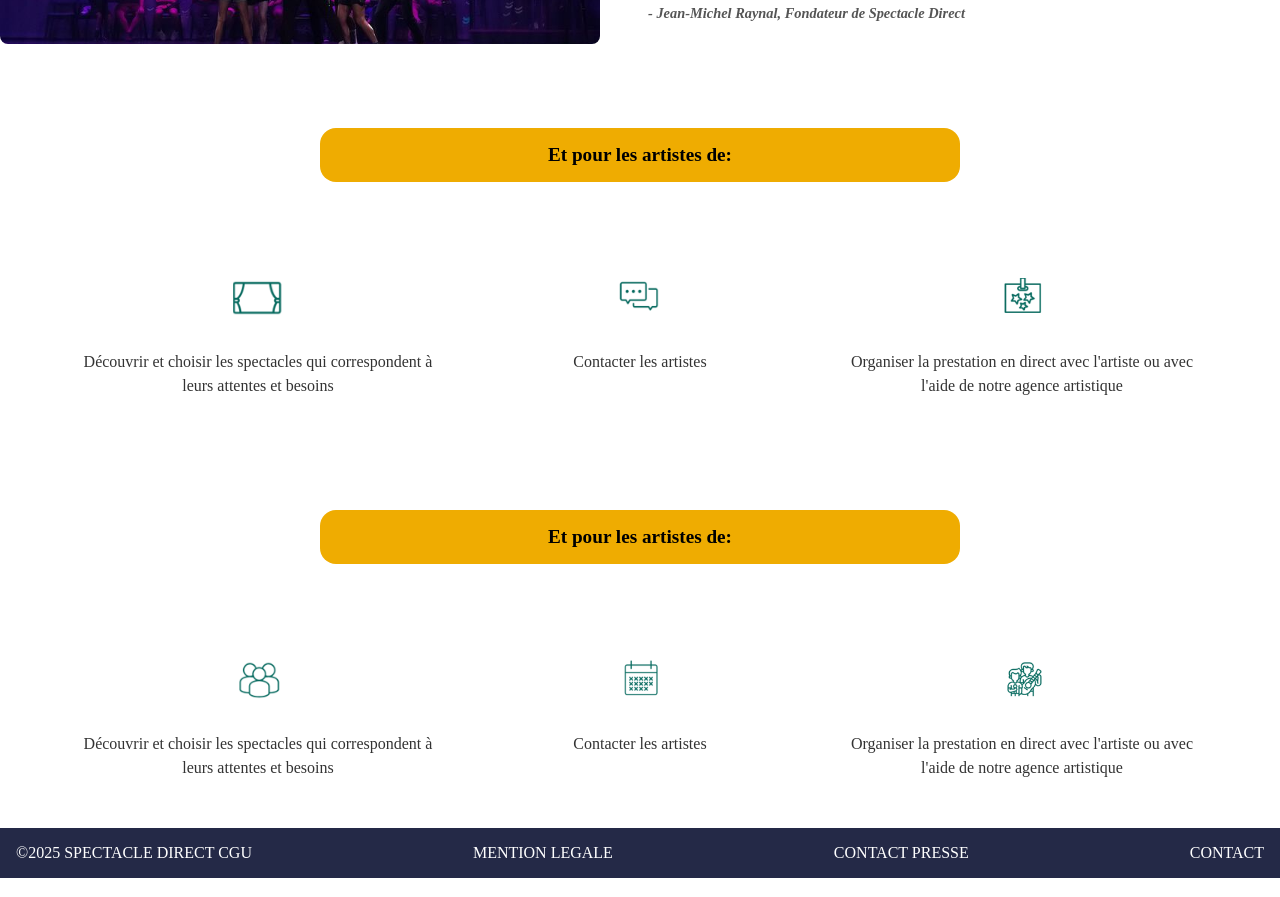
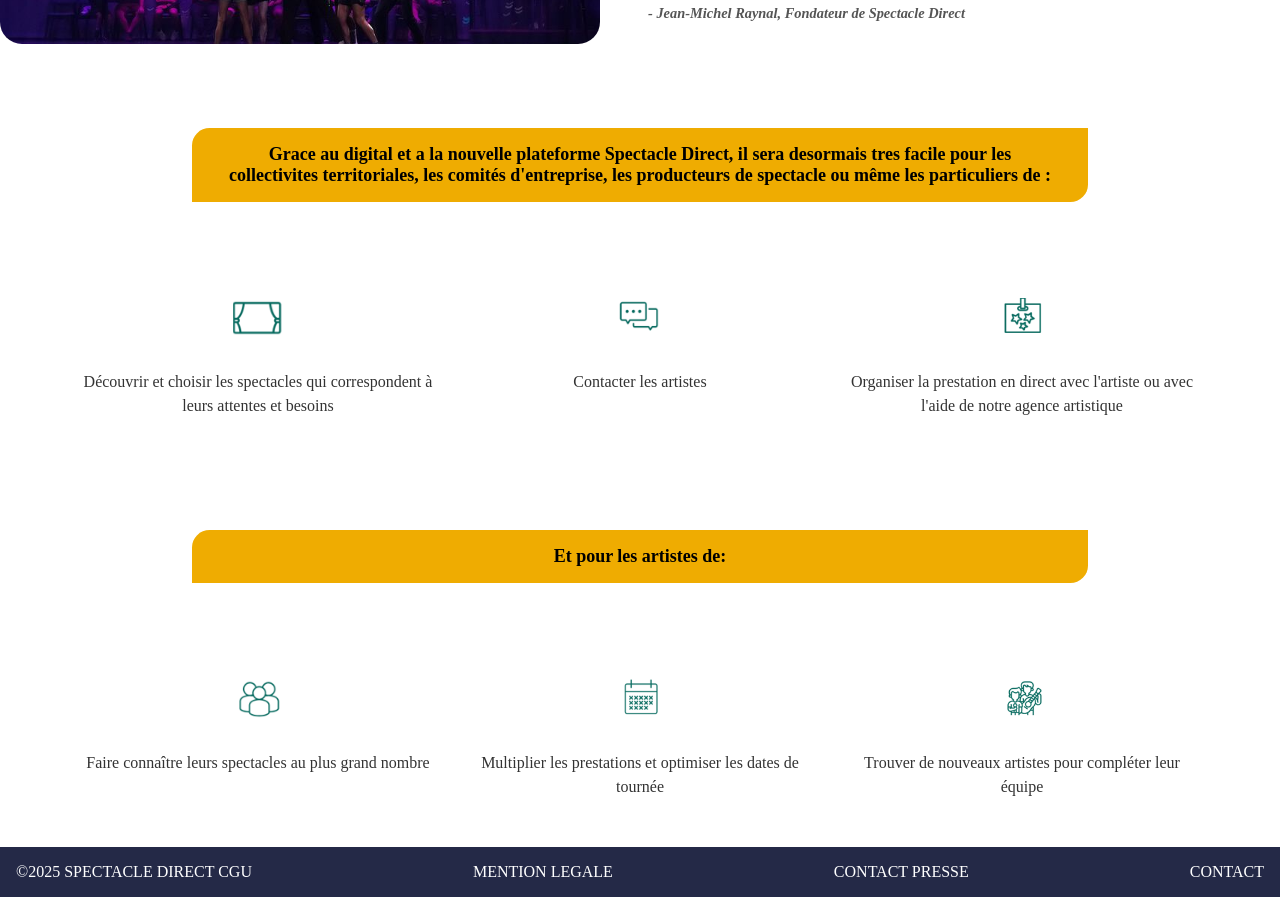
Before and after one commit to urngniaba/evenements-salle-spectacle, a Next.js app: page /apropos in a window 1280 px wide. Shown: the part 660-1557 px from the top of the page. Built offline with nearby package versions, Linux system fonts and the light colour scheme.

Commit message:
modification sur la deuxieme partie sans les props

```diff
--- /dev/null
+++ b/app/apropos/ContainerIcon.jsx
@@ -0,0 +1,11 @@
+import styles from '@/app/apropos/ContainerIcon.module.css';
+
+export default function ContainerIcon({slogant}) {
+    return (
+        <div className={styles.feature}>
+          <p className={styles.featureText}>
+            {slogant}
+          </p>
+        </div>
+    );
+}
--- /dev/null
+++ b/app/apropos/ContainerIcon.module.css
@@ -0,0 +1,20 @@
+.feature {
+    display: flex; /* Utilise Flexbox */
+    flex-direction: column; /* Aligne l'image et le texte en colonne */
+    align-items: center; /* Centre les éléments horizontalement */
+    text-align: center; /* Centre le texte */
+    width: 350px; /* Limite la largeur de chaque colonne */
+}
+
+.featureImage {
+    width: 50px; /* Taille fixe de l'image */
+    height: 40px; /* Conserve les proportions */
+    margin-bottom: 1rem; /* Ajoute de l'espace entre l'image et le texte */
+    object-fit: cover;
+}
+
+.featureText {
+    font-size: 1rem; /* Taille de la police */
+    line-height: 1.5; /* Espacement entre les lignes */
+    color: #333; /* Couleur du texte */
+}
--- a/app/apropos/page.jsx
+++ b/app/apropos/page.jsx
@@ -1,4 +1,5 @@
 import Image from "next/image";
+import ContainerIcon from "./ContainerIcon";
 
 import styles from '@/app/apropos/page.module.css'
 
@@ -42,10 +43,16 @@
       </div>
 
       <div className={styles.artistesContainer}>
-        <p className={styles.artistesText}>Et pour les artistes de:</p>
+        <p className={styles.artistesText}>Grace au digital et a la nouvelle plateforme Spectacle Direct, il sera desormais tres facile pour les collectivites
+          territoriales, les comités d'entreprise, les producteurs de spectacle ou même les particuliers de :</p>
       </div>
 
       <div className={styles.featuresContainer}>
+
+        {/* <ContainerIcon slogant="les details compte" >
+        <Image src={message2} alt="" className={styles.featureImage}/>
+        <ContainerIcon /> */}
+
         <div className={styles.feature}>
           <Image src={message1} alt="" className={styles.featureImage} />
           <p className={styles.featureText}>
@@ -65,6 +72,7 @@
         </div>
       </div>
 
+      {/* je dois faire les props pour cette div */}
       <div className={styles.artistesContainer}>
         <p className={styles.artistesText}>Et pour les artistes de:</p>
       </div>
@@ -73,18 +81,20 @@
         <div className={styles.feature}>
           <Image src={message4} alt="" className={styles.featureImage} />
           <p className={styles.featureText}>
-            Découvrir et choisir les spectacles qui correspondent à leurs attentes et besoins
+            Faire connaître leurs spectacles au plus grand nombre
           </p>
         </div>
         <div className={styles.feature}>
           <Image src={message5} alt="" className={styles.featureImage} />
-          <p className={styles.featureText}>Contacter les artistes</p>
+          <p className={styles.featureText}>
+            Multiplier les prestations et optimiser les dates de tournée
+          </p>
         </div>
 
         <div className={styles.feature}>
           <Image src={message6} alt="" className={styles.featureImage} />
           <p className={styles.featureText}>
-            Organiser la prestation en direct avec l'artiste ou avec l'aide de notre agence artistique
+            Trouver de nouveaux artistes pour compléter leur équipe
           </p>
         </div>
       </div>
--- a/app/apropos/page.module.css
+++ b/app/apropos/page.module.css
@@ -61,7 +61,7 @@
     /* L'image occupe 50% de la largeur */
     height: 300px;
     /* Garde les proportions */
-    border-radius: 8px;
+    border-radius: 22px;
     /* Ajoute des coins arrondis */
     object-fit: cover;
 }
@@ -96,7 +96,7 @@
 .artistesContainer {
     background-color: #EFAC01;
     /* Couleur jaune-orange pour le fond */
-    border-radius: 16px;
+    border-radius: 1.1em 0 1.1em 0;
     /* Coins arrondis */
     padding: 1rem 2rem;
     /* Espacement interne */
@@ -104,13 +104,13 @@
     /* Centre le texte horizontalement */
     margin: 2rem auto;
     /* Ajoute de l'espace autour du conteneur */
-    width: 50%;
+    width: 70%;
     /* Limite la largeur du conteneur */
 
 }
 
 .artistesText {
-    font-size: 1.2rem;
+    font-size: 18px;
     /* Taille du texte */
     font-weight: bold;
     /* Texte en gras */
@@ -121,31 +121,47 @@
 }
 
 .featuresContainer {
-    display: flex; /* Aligne les éléments sur une seule ligne */
-    justify-content: space-between; /* Répartit l'espace entre les colonnes */
-    align-items: flex-start; /* Aligne les colonnes en haut */
-    gap: 2rem; /* Ajoute un espace entre chaque colonne */
-    padding: 2rem 0; /* Ajoute de l'espacement autour du conteneur */
+    display: flex;
+    /* Aligne les éléments sur une seule ligne */
+    justify-content: space-between;
+    /* Répartit l'espace entre les colonnes */
+    align-items: flex-start;
+    /* Aligne les colonnes en haut */
+    gap: 2rem;
+    /* Ajoute un espace entre chaque colonne */
+    padding: 2rem 0;
+    /* Ajoute de l'espacement autour du conteneur */
 }
 
 
 .feature {
-    display: flex; /* Utilise Flexbox */
-    flex-direction: column; /* Aligne l'image et le texte en colonne */
-    align-items: center; /* Centre les éléments horizontalement */
-    text-align: center; /* Centre le texte */
-    width: 350px; /* Limite la largeur de chaque colonne */
+    display: flex;
+    /* Utilise Flexbox */
+    flex-direction: column;
+    /* Aligne l'image et le texte en colonne */
+    align-items: center;
+    /* Centre les éléments horizontalement */
+    text-align: center;
+    /* Centre le texte */
+    width: 350px;
+    /* Limite la largeur de chaque colonne */
 }
 
 .featureImage {
-    width: 50px; /* Taille fixe de l'image */
-    height: 40px; /* Conserve les proportions */
-    margin-bottom: 1rem; /* Ajoute de l'espace entre l'image et le texte */
+    width: 50px;
+    /* Taille fixe de l'image */
+    height: 40px;
+    /* Conserve les proportions */
+    margin-bottom: 1rem;
+    /* Ajoute de l'espace entre l'image et le texte */
     object-fit: cover;
 }
 
 .featureText {
-    font-size: 1rem; /* Taille de la police */
-    line-height: 1.5; /* Espacement entre les lignes */
-    color: #333; /* Couleur du texte */
+    font-size: 16px;
+    /* Taille de la police */
+    line-height: 1.5;
+    /* Espacement entre les lignes */
+    color: #333;
+    /* Couleur du texte */
 }
```
